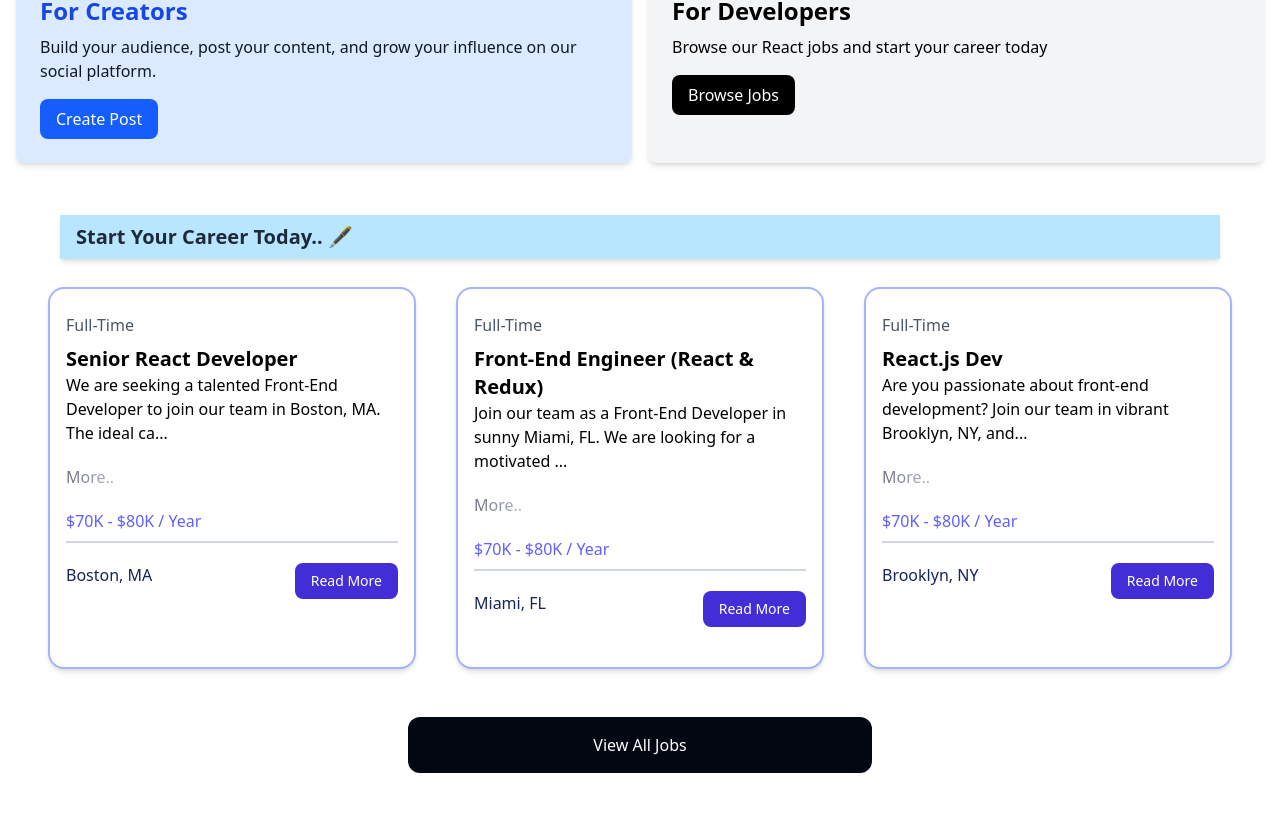
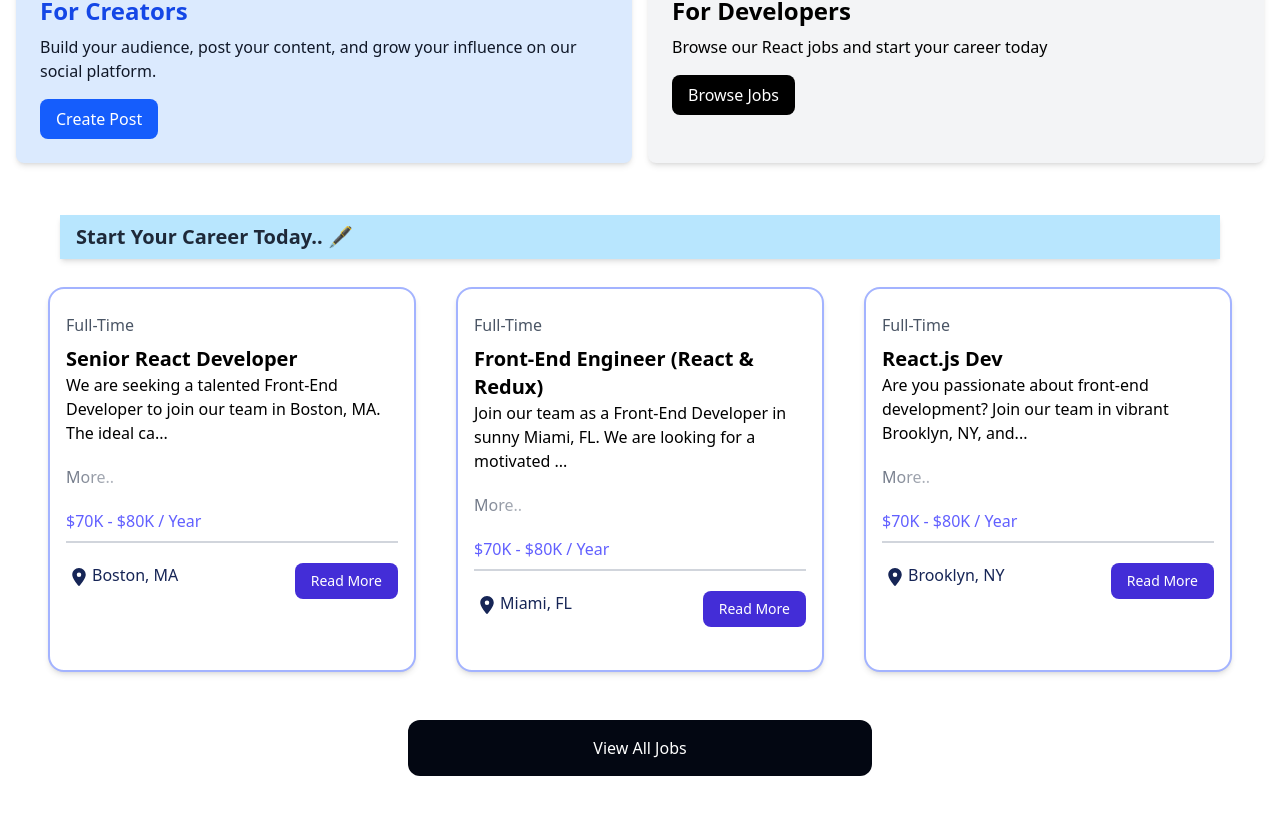
Before and after one commit to coddzz/React-Vite, a React (Vite) app: page / in a window 1280 px wide. Shown: the part 741-1555 px from the top of the page. Built offline with nearby package versions, Linux system fonts and the light colour scheme.

Commit message:
node package manager -- react-icons

```diff
--- a/package.json
+++ b/package.json
@@ -13,6 +13,7 @@
     "@tailwindcss/vite": "^4.1.12",
     "react": "^19.1.1",
     "react-dom": "^19.1.1",
+    "react-icons": "^5.5.0",
     "react-router-dom": "^7.8.2",
     "tailwindcss": "^4.1.12"
   },
--- a/src/components/JobListing.jsx
+++ b/src/components/JobListing.jsx
@@ -1,5 +1,5 @@
 import React, { useState } from 'react'
-
+import {FaLocationDot} from 'react-icons/fa6';
 const JobListing = ({job}) => {
 
     const [showFullDescription, setShowFullDescription] = useState(false);
@@ -31,7 +31,9 @@ const JobListing = ({job}) => {
                 <div className="border border-gray-300 mb-5"></div>
 
                 <div className="flex flex-col lg:flex-row justify-between mb-4">
+
                     <div className="text-blue-950 mb-3">
+                        <FaLocationDot className='inline text-lg m-1 mr-1'/>
                         {job.location}
                     </div>
                 <a href={`/job/${job.id}`}
```
Also changed, not shown: 1 other file (tests, documents, lock files or other folders).
